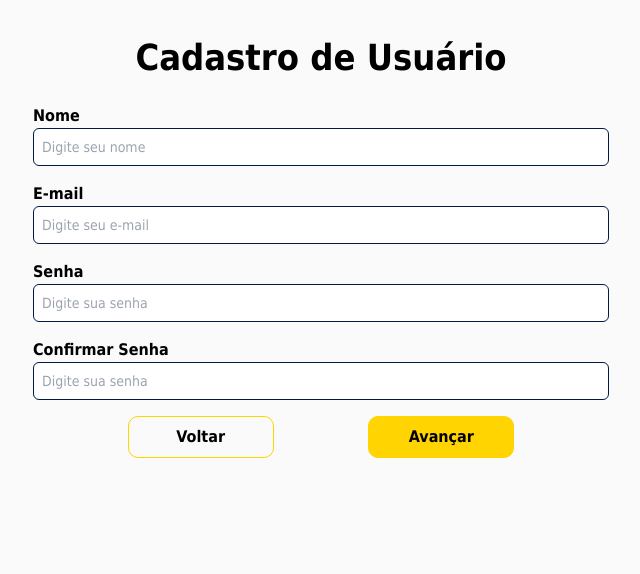
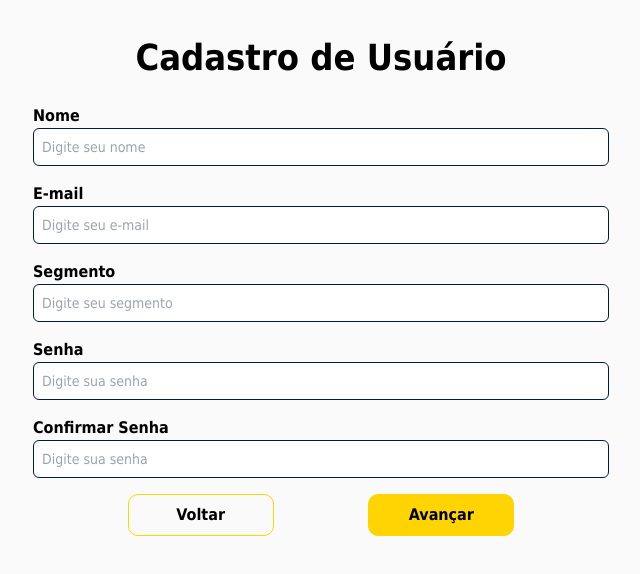
Before and after one commit to VINNE7/chefaofront, a React (Vite) app: page /signup in a window 1280 px wide. Shown: the top 574 px of the page, without its empty margins (319-959 px from the left). Built offline with nearby package versions, Linux system fonts and the light colour scheme.

Commit message:
add label segmento

```diff
--- a/src/pages/signup/index.tsx
+++ b/src/pages/signup/index.tsx
@@ -7,6 +7,7 @@ type FormValues = {
   firstName: string;
   email: string;
   password: string;
+  segment: string;
 };
 
 export default function Signup() {
@@ -28,63 +29,61 @@ export default function Signup() {
             <label className="leading-6 text-left raisinblack text-base font-bold mb-2">
               Nome
             </label>
-            <div className="">
             <input
               className="block box-border w-full rounded-md border-solid border border-royalblue py-2 px-2 mb-4 text-sm"
               placeholder="Digite seu nome"
               {...register("firstName")}
             />
           </div>
-          </div>
 
           <div>
-            <label
-              className="leading-6 text-left raisinblack text-base font-bold mb-2"
-              htmlFor="email"
-            >
+            <label className="leading-6 text-left raisinblack text-base font-bold mb-2">
               E-mail
             </label>
 
-            <div className="relative ">
             <input
               className="block box-border w-full rounded-md border-solid border border-royalblue py-2 px-2 mb-4 text-sm"
               placeholder="Digite seu e-mail"
-                {...register("email")}
-              />
-            </div>
-          </div>
-
-          <div>
-            <label
-              className="leading-6 text-left raisinblack text-base font-bold mb-2"
-              htmlFor="password"
-            >
-              Senha
-            </label>
-            <div className="relative ">
-              <input
-                className="block box-border w-full rounded-md border-solid border border-royalblue py-2 px-2 mb-4 text-sm"
-                placeholder="Digite sua senha"
-                {...register("firstName")}
-              />
-            </div>
-          </div>
-
-          <div className="input-field">
-            <label
-              className="leading-6 text-left raisinblack text-base font-bold mb-2"
-              htmlFor="password"
-            >
-              Confirmar Senha
-            </label>
-            <div className="">
-              <input
-                className="block box-border w-full rounded-md border-solid border border-royalblue py-2 px-2 mb-4 text-sm"
-                placeholder="Digite sua senha"
               type="email"
               {...register("email")}
             />
           </div>
+          <div>
+            <label className="leading-6 text-left raisinblack text-base font-bold mb-2">
+              Segmento
+            </label>
+
+            <input
+              className="block box-border w-full rounded-md border-solid border border-royalblue py-2 px-2 mb-4 text-sm"
+              placeholder="Digite seu segmento"
+              type="text"
+              {...register("segment")}
+            />
+          </div>
+          <div>
+            <label className="leading-6 text-left raisinblack text-base font-bold mb-2">
+              Senha
+            </label>
+
+            <input
+              className="block box-border w-full rounded-md border-solid border border-royalblue py-2 px-2 mb-4 text-sm"
+              placeholder="Digite sua senha"
+              type="password"
+              {...register("password")}
+            />
+          </div>
+
+          <div className="">
+            <label className="leading-6 text-left raisinblack text-base font-bold mb-2">
+              Confirmar Senha
+            </label>
+
+            <input
+              className="block box-border w-full rounded-md border-solid border border-royalblue py-2 px-2 mb-4 text-sm"
+              placeholder="Digite sua senha"
+              type="password"
+              {...register("password")}
+            />
           </div>
           <div className="text-center raisinblack text-base font-bold flex-row flex justify-between lg:justify-evenly">
             <Link to={"/login"}>
```
Also changed, not shown: package.json (+2 -8 lines), 1 other file (tests, documents, lock files or other folders). Lines whose indentation alone changed are shown as unchanged.
